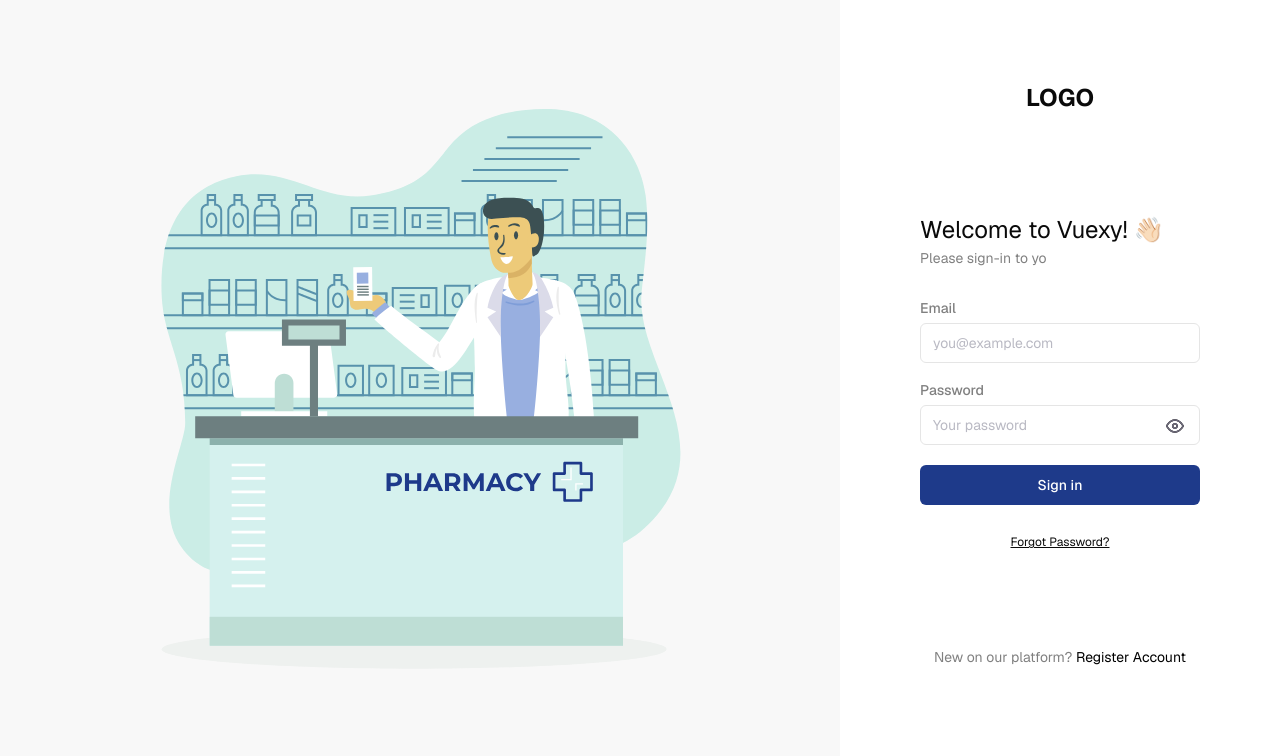
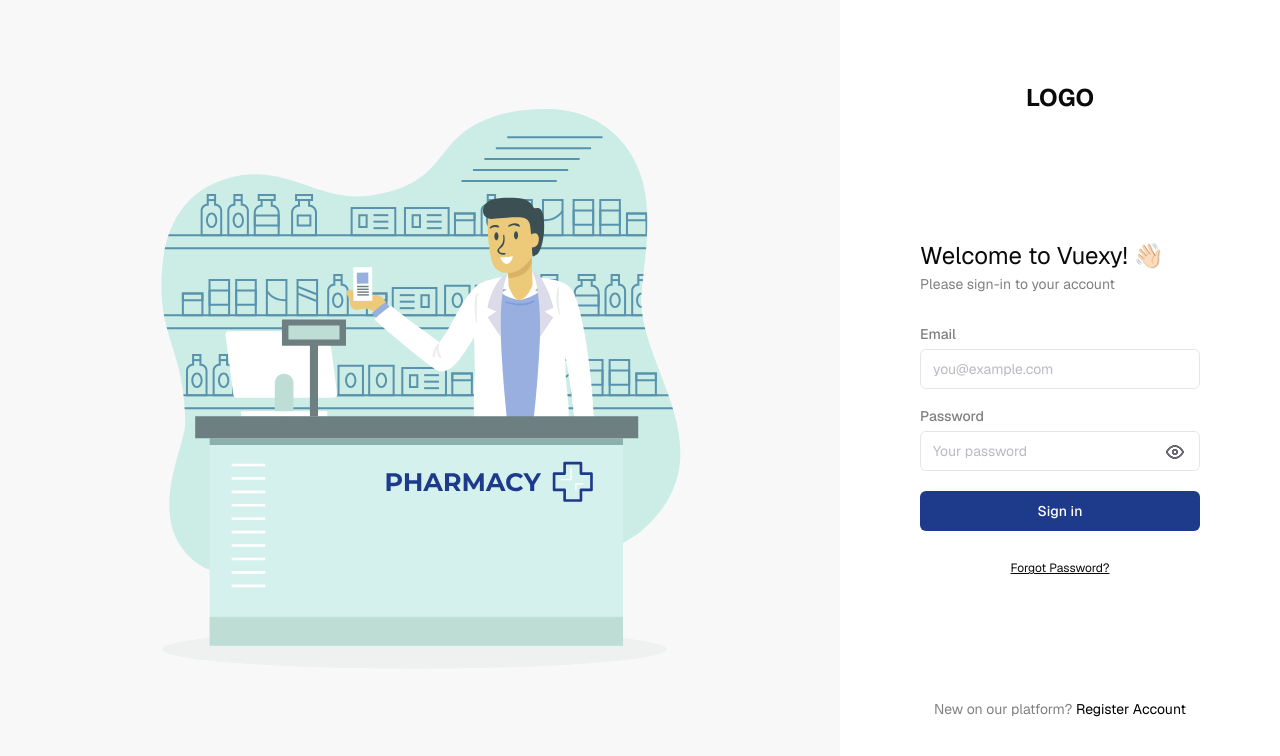
Before and after one commit to Blue-Health-Here/frontend.financialswebapp, a Next.js app: page /sign-in in a window 1280 px wide. Shown: the top 756 px of the page. Built offline with nearby package versions, Linux system fonts and the light colour scheme.

Commit message:
update the design of login page

```diff
--- a/app/(auth-pages)/sign-in/page.tsx
+++ b/app/(auth-pages)/sign-in/page.tsx
@@ -14,12 +14,14 @@ export default async function Login(props: { searchParams: Promise<Message> }) {
       <div className="flex-[3] bg-[#F8F8F8] flex justify-center items-center">
         <Image src={authImage} alt="Auth Image" />
       </div>
-      <form className="flex-[1] flex flex-col min-w-64 gap-y-24 p-20">
+      <div className="flex-[1] p-20 flex flex-col h-full justify-between">
         <h1 className="text-[24px] text-center font-bold">LOGO</h1>
-        <div className="">
+        <div className="flex flex-col">
           <h2 className="text-[24px] font-normal">
-            Welcome to Vuexy! 👋🏻</h2>
-          <p className="text-[14px] text-[grey]">Please sign-in to yo</p>
+            Welcome to Vuexy! 👋🏻
+          </h2>
+          <p className="text-[14px] text-[grey]">Please sign-in to your account</p>
+          <form className="flex flex-col min-w-64 gap-y-6">
             <div className="flex flex-col text-[grey] gap-2 [&>input]:mb-3 mt-8 [&>input]:placeholder:text-[#B9B9C3]">
               <Label htmlFor="email">Email</Label>
               <Input name="email" placeholder="you@example.com" required />
@@ -39,10 +41,12 @@ export default async function Login(props: { searchParams: Promise<Message> }) {
                 Forgot Password?
               </Link>
             </div>
-        </div>
-        <p className="text-center text-[grey] text-[14px]">New on our platform? <Link href="/forgot-password" className="text-black">Register Account</Link> </p>
           </form>
         </div>
-
+        <p className="text-center text-[grey] text-[14px]">
+          New on our platform? <Link href="/forgot-password" className="text-black">Register Account</Link>
+        </p>
+      </div>
+    </div>
   );
 }
```
Lines whose indentation alone changed are shown as unchanged.
